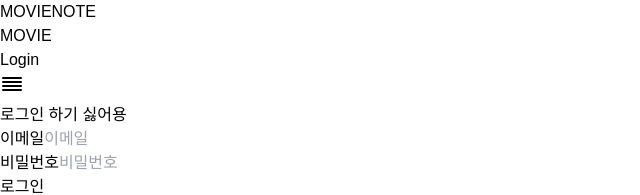
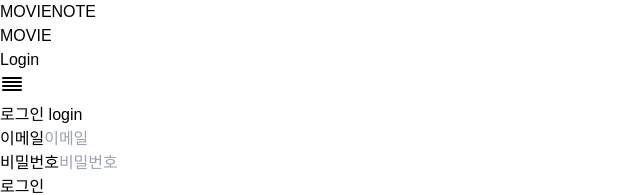
Before and after one commit to tjwls11/web-movienote, a Next.js app: page /login in a window 1280 px wide. Shown: the top 195 px of the page, without its empty margins (0-640 px from the left). Built offline with nearby package versions, Linux system fonts and the light colour scheme; no server answers.

Commit message:
fork test

```diff
--- a/src/app/login/page.tsx
+++ b/src/app/login/page.tsx
@@ -7,7 +7,7 @@ export default function LoginPage() {
     <div className="flex flex-col items-center justify-center min-h-screen">
       <div className="w-full max-w-sm bg-white shadow-lg rounded-lg p-8">
         <h2 className="text-2xl font-bold text-gray-800 mb-6 text-center">
-          로그인 하기 싫어용
+          로그인 login
         </h2>
         <form className="space-y-4">
           {/*이메일 입력 */}
```
